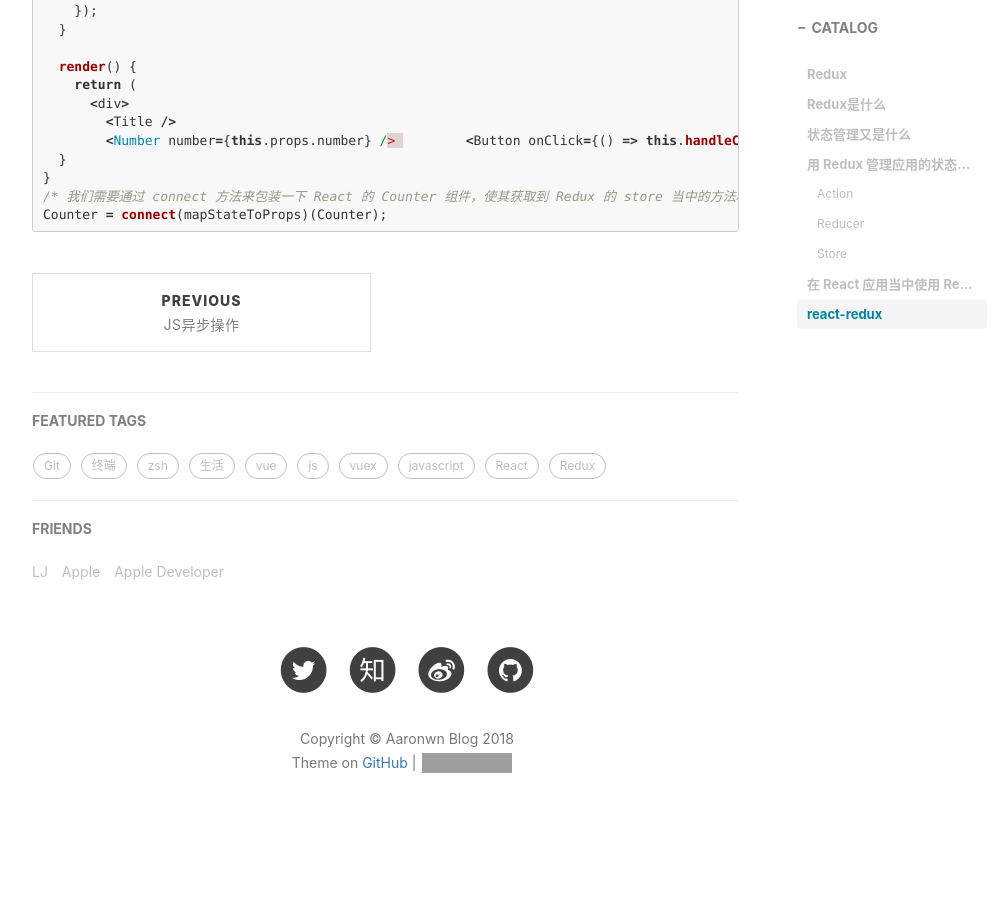
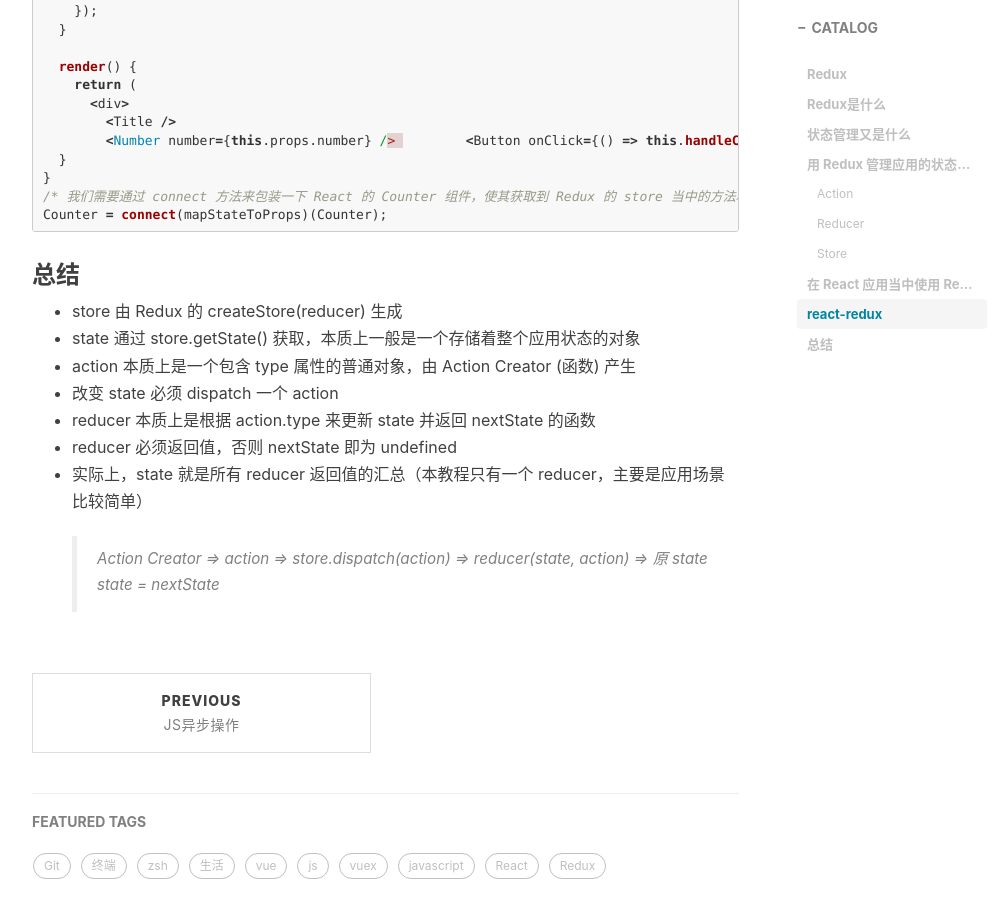
Before and after one commit to Aaronwn/Aaronwn.github.io, a Jekyll site: the page built from _posts/2018-04-18-Redux浅析.md, in a window 1280 px wide and 900 px high, scrolled down 4177 px. Shown: the whole window, without its empty margins (233-1235 px from the left). Built offline with Jekyll 4.4.1, drawn with Linux system fonts in a browser that asks for light colours; nearby versions of some CDN libraries; comment, search, counter and statistics services are not loaded; before the commit the page ends 5044 px from its top, so only the background shows below that; grey boxes are pictures that could not be loaded.

Commit message:
modify redux

````diff
--- a/_posts/2018-04-18-Redux浅析.md
+++ b/_posts/2018-04-18-Redux浅析.md
@@ -145,3 +145,14 @@ class Counter extends Component {
 /* 我们需要通过 connect 方法来包装一下 React 的 Counter 组件，使其获取到 Redux 的 store 当中的方法和数据 */
 Counter = connect(mapStateToProps)(Counter);
 ```
+
+### 总结
+
+* store 由 Redux 的 createStore(reducer) 生成
+* state 通过 store.getState() 获取，本质上一般是一个存储着整个应用状态的对象
+* action 本质上是一个包含 type 属性的普通对象，由 Action Creator (函数) 产生
+* 改变 state 必须 dispatch 一个 action
+* reducer 本质上是根据 action.type 来更新 state 并返回 nextState 的函数
+* reducer 必须返回值，否则 nextState 即为 undefined
+* 实际上，state 就是所有 reducer 返回值的汇总（本教程只有一个 reducer，主要是应用场景比较简单）
+> Action Creator => action => store.dispatch(action) => reducer(state, action) => 原 state state = nextState
````
